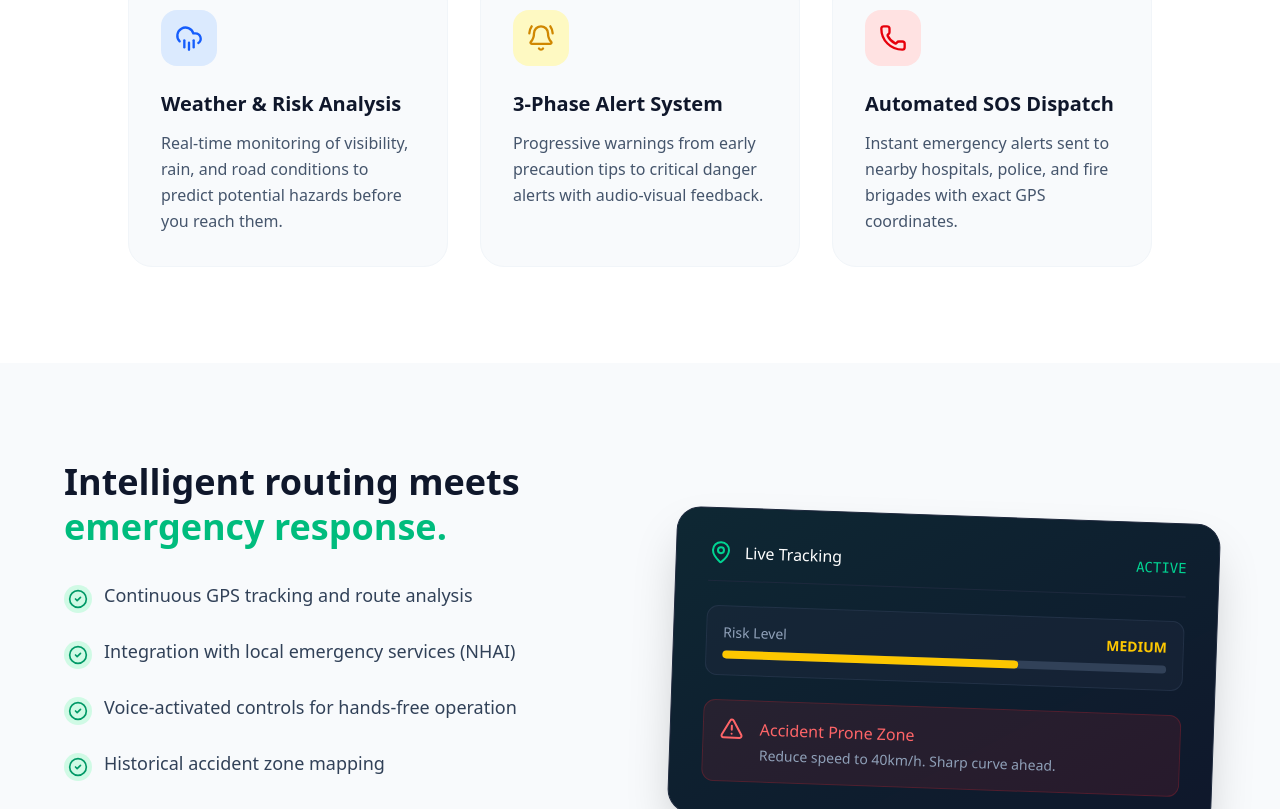
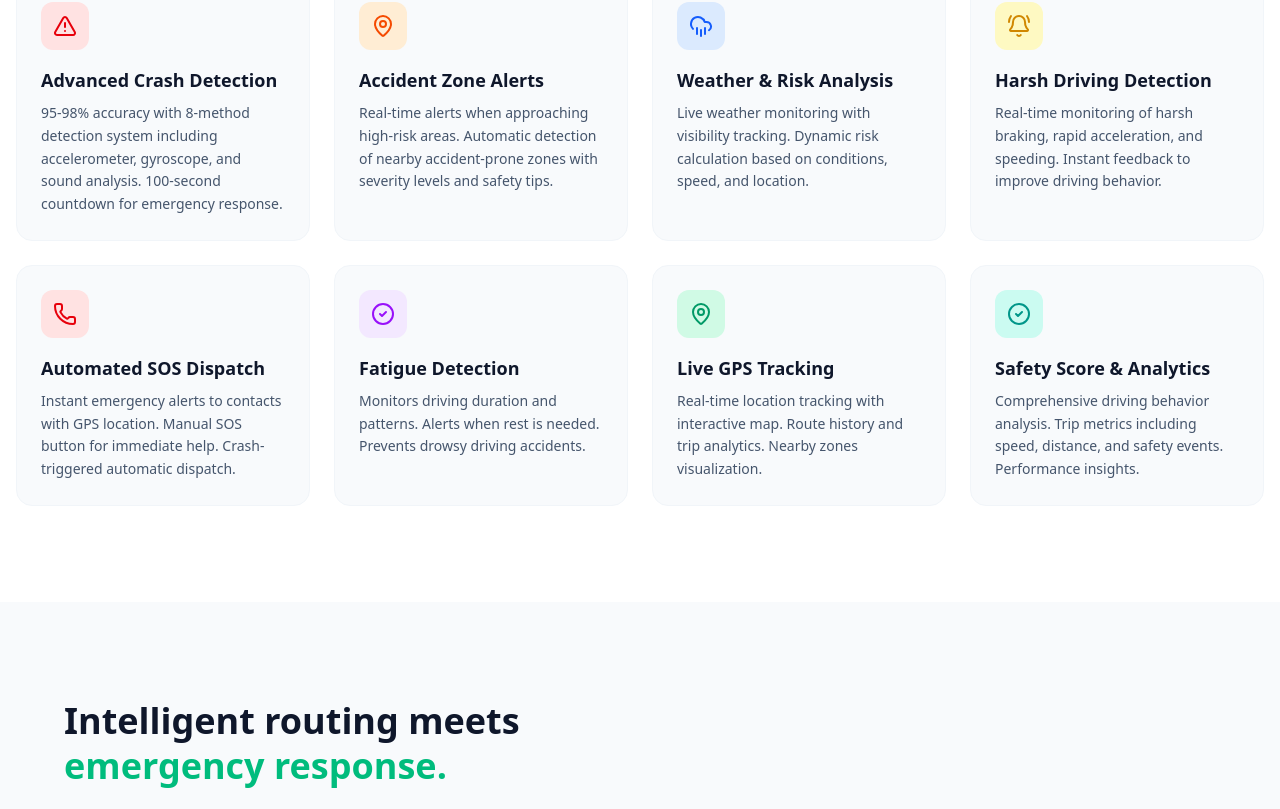
Before and after one commit to akshu187/smartsafe, a Next.js app: page / in a window 1280 px wide. Shown: the part 991-1800 px from the top of the page. Built offline with nearby package versions, Linux system fonts and the light colour scheme.

Commit message:
feat: Update homepage with comprehensive feature overview

```diff
--- a/app/page.tsx
+++ b/app/page.tsx
@@ -87,34 +87,71 @@ export default function LandingPage() {
               <p className="text-slate-600 dark:text-slate-400">Our system integrates multiple data points to provide unparalleled protection on the road.</p>
             </div>
 
-            <div className="grid md:grid-cols-3 gap-8 max-w-5xl mx-auto">
+            <div className="grid md:grid-cols-2 lg:grid-cols-4 gap-6 max-w-7xl mx-auto">
               {[
+                {
+                  icon: AlertTriangle,
+                  title: "Advanced Crash Detection",
+                  desc: "95-98% accuracy with 8-method detection system including accelerometer, gyroscope, and sound analysis. 100-second countdown for emergency response.",
+                  color: "bg-red-100 text-red-600 dark:bg-red-900/30 dark:text-red-400"
+                },
+                {
+                  icon: MapPin,
+                  title: "Accident Zone Alerts",
+                  desc: "Real-time alerts when approaching high-risk areas. Automatic detection of nearby accident-prone zones with severity levels and safety tips.",
+                  color: "bg-orange-100 text-orange-600 dark:bg-orange-900/30 dark:text-orange-400"
+                },
                 {
                   icon: CloudRain,
                   title: "Weather & Risk Analysis",
-                  desc: "Real-time monitoring of visibility, rain, and road conditions to predict potential hazards before you reach them.",
+                  desc: "Live weather monitoring with visibility tracking. Dynamic risk calculation based on conditions, speed, and location.",
                   color: "bg-blue-100 text-blue-600 dark:bg-blue-900/30 dark:text-blue-400"
                 },
                 {
                   icon: BellRing,
-                  title: "3-Phase Alert System",
-                  desc: "Progressive warnings from early precaution tips to critical danger alerts with audio-visual feedback.",
+                  title: "Harsh Driving Detection",
+                  desc: "Real-time monitoring of harsh braking, rapid acceleration, and speeding. Instant feedback to improve driving behavior.",
                   color: "bg-yellow-100 text-yellow-600 dark:bg-yellow-900/30 dark:text-yellow-400"
                 },
                 {
                   icon: Phone,
                   title: "Automated SOS Dispatch",
-                  desc: "Instant emergency alerts sent to nearby hospitals, police, and fire brigades with exact GPS coordinates.",
+                  desc: "Instant emergency alerts to contacts with GPS location. Manual SOS button for immediate help. Crash-triggered automatic dispatch.",
                   color: "bg-red-100 text-red-600 dark:bg-red-900/30 dark:text-red-400"
+                },
+                {
+                  icon: CheckCircle2,
+                  title: "Fatigue Detection",
+                  desc: "Monitors driving duration and patterns. Alerts when rest is needed. Prevents drowsy driving accidents.",
+                  color: "bg-purple-100 text-purple-600 dark:bg-purple-900/30 dark:text-purple-400"
+                },
+                {
+                  icon: MapPin,
+                  title: "Live GPS Tracking",
+                  desc: "Real-time location tracking with interactive map. Route history and trip analytics. Nearby zones visualization.",
+                  color: "bg-emerald-100 text-emerald-600 dark:bg-emerald-900/30 dark:text-emerald-400"
+                },
+                {
+                  icon: CheckCircle2,
+                  title: "Safety Score & Analytics",
+                  desc: "Comprehensive driving behavior analysis. Trip metrics including speed, distance, and safety events. Performance insights.",
+                  color: "bg-teal-100 text-teal-600 dark:bg-teal-900/30 dark:text-teal-400"
                 }
               ].map((feature, i) => (
-                <div key={i} className="bg-slate-50 dark:bg-slate-950 rounded-3xl p-8 border border-slate-100 dark:border-slate-800 hover:shadow-xl transition-shadow">
-                  <div className={`w-14 h-14 rounded-2xl flex items-center justify-center mb-6 ${feature.color}`}>
-                    <feature.icon className="w-7 h-7" />
+                <motion.div
+                  key={i}
+                  initial={{ opacity: 0, y: 20 }}
+                  whileInView={{ opacity: 1, y: 0 }}
+                  transition={{ duration: 0.5, delay: i * 0.1 }}
+                  viewport={{ once: true }}
+                  className="bg-slate-50 dark:bg-slate-950 rounded-2xl p-6 border border-slate-100 dark:border-slate-800 hover:shadow-xl transition-all hover:-translate-y-1"
+                >
+                  <div className={`w-12 h-12 rounded-xl flex items-center justify-center mb-4 ${feature.color}`}>
+                    <feature.icon className="w-6 h-6" />
                   </div>
-                  <h3 className="text-xl font-bold mb-3">{feature.title}</h3>
-                  <p className="text-slate-600 dark:text-slate-400 leading-relaxed">{feature.desc}</p>
-                </div>
+                  <h3 className="text-lg font-bold mb-2">{feature.title}</h3>
+                  <p className="text-sm text-slate-600 dark:text-slate-400 leading-relaxed">{feature.desc}</p>
+                </motion.div>
               ))}
             </div>
           </div>
@@ -131,17 +168,28 @@ export default function LandingPage() {
                 </h2>
                 <div className="space-y-6">
                   {[
-                    "Continuous GPS tracking and route analysis",
-                    "Integration with local emergency services (NHAI)",
-                    "Voice-activated controls for hands-free operation",
-                    "Historical accident zone mapping"
+                    "95-98% accurate crash detection with 8-method system",
+                    "Real-time accident zone alerts within 50km radius",
+                    "Fatigue detection with smart rest recommendations",
+                    "Harsh driving monitoring (braking, acceleration, speeding)",
+                    "Live weather integration with risk calculation",
+                    "Automated SOS dispatch to emergency contacts",
+                    "Trip analytics with safety score tracking",
+                    "Voice-activated controls for hands-free operation"
                   ].map((item, i) => (
-                    <div key={i} className="flex items-start gap-3">
+                    <motion.div
+                      key={i}
+                      initial={{ opacity: 0, x: -20 }}
+                      whileInView={{ opacity: 1, x: 0 }}
+                      transition={{ duration: 0.5, delay: i * 0.1 }}
+                      viewport={{ once: true }}
+                      className="flex items-start gap-3"
+                    >
                       <div className="mt-1 bg-emerald-100 dark:bg-emerald-900/50 rounded-full p-1">
                         <CheckCircle2 className="w-5 h-5 text-emerald-600 dark:text-emerald-400" />
                       </div>
                       <p className="text-lg text-slate-700 dark:text-slate-300">{item}</p>
-                    </div>
+                    </motion.div>
                   ))}
                 </div>
                 <Link href="/dashboard" className="inline-block mt-4">
```
